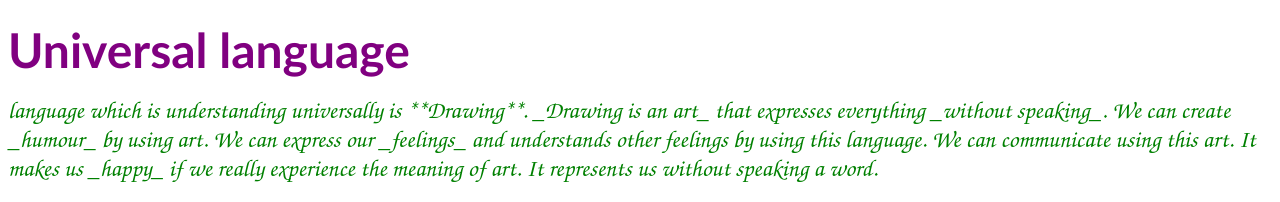
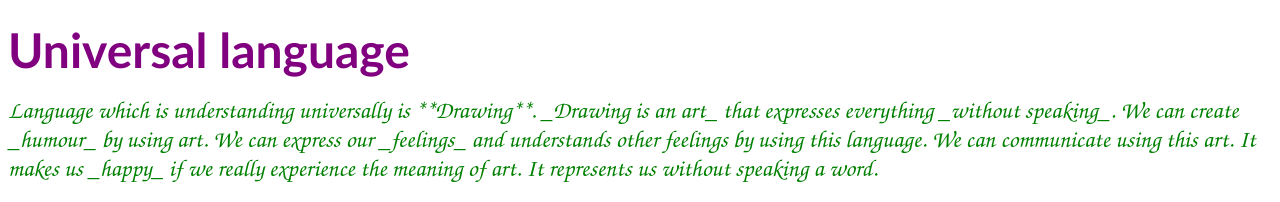
Before and after one commit to Ravitejakandula/Ravitejakandula.github.io, a plain HTML site: page universal_language/index.html in a window 1280 px wide. Shown: the top 202 px of the page. Drawn offline with Linux system fonts and the light colour scheme.

Commit message:
updated the html file

```diff
--- a/universal_language/index.html
+++ b/universal_language/index.html
@@ -12,7 +12,7 @@
         Universal language </font></h1>
     <p>
     <font size ='5' face = 'Z003' color = 'green'>
-    language which is understanding universally is **Drawing**. _Drawing is an art_ that expresses everything _without speaking_. We can create _humour_ by using art. We can express our _feelings_ and understands other feelings by using this language. We can communicate using this art. It makes us _happy_ if we really experience the meaning of art. It represents us without speaking a word.</font> </p>
+    Language which is understanding universally is **Drawing**. _Drawing is an art_ that expresses everything _without speaking_. We can create _humour_ by using art. We can express our _feelings_ and understands other feelings by using this language. We can communicate using this art. It makes us _happy_ if we really experience the meaning of art. It represents us without speaking a word.</font> </p>
     <p>
     <font size ='5' face = 'Z003' color = 'green'>
         My Brother-in-law is excellent at this drawing art. He put his soul while drawing. Drawing is his passion. He is doing it with ease. He enjoying himself while drawing. Some of the drawings are shown below drawn by my brother-in-law. </font></p>
```
